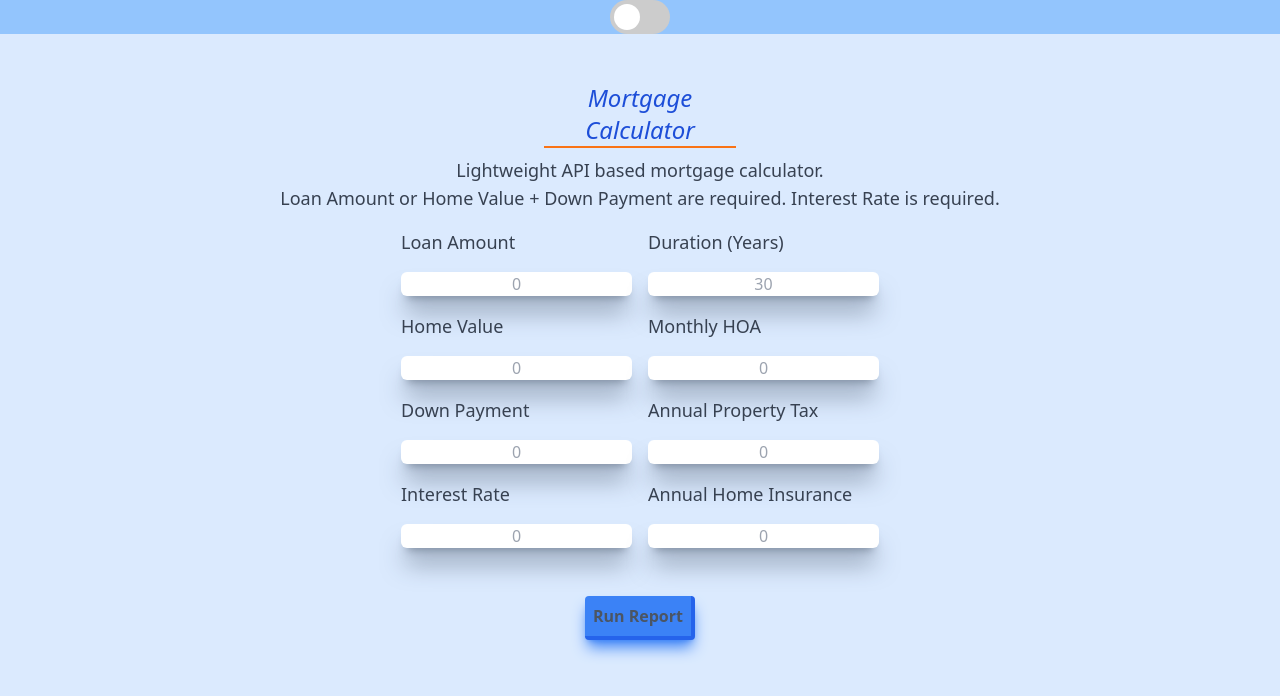
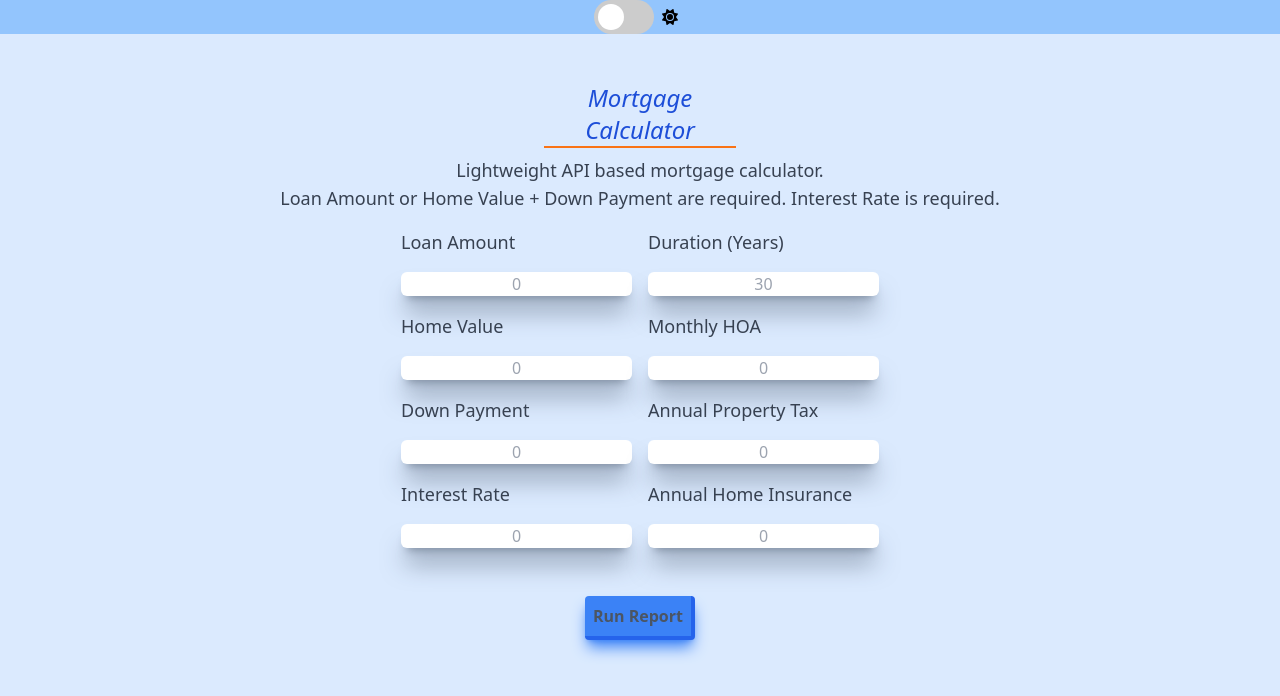
Before and after one commit to Mkhsx64/mortgage-calc, a React (Create React App) app: page / in a window 1280 px wide. Shown: the top 696 px of the page. Built offline with nearby package versions, Linux system fonts and the light colour scheme; the HTML template or start-up script is replaced by a standard one.

Commit message:
messing around with dynamically setting the icon for light/dark mode toggling

```diff
--- a/src/App.tsx
+++ b/src/App.tsx
@@ -1,14 +1,25 @@
 import React from 'react';
 import './App.css';
-import { useState } from 'react';
 import { FontAwesomeIcon } from '@fortawesome/react-fontawesome';
 import { faSun, faMoon } from '@fortawesome/free-solid-svg-icons'
+import { IconProp } from '@fortawesome/fontawesome-svg-core';
 
 function App() {
 
-  const [ldIcon, setldIcon] = useState({
-    return: String
-  });
+  let setIcon = faSun as IconProp;
+  const changeIcon = () => {
+    const element = document.getElementById("parent");
+    const themeElement = document.getElementById('themeMode');
+    if (element?.classList.contains('dark')) {
+      setIcon = faMoon;
+      themeElement?.setAttribute('icon', 'faMoon');
+      return;
+    } else {
+      setIcon = faSun;
+      themeElement?.setAttribute('icon', 'faSun');
+      return;
+    }
+  }
 
   return (
     <>
@@ -17,14 +28,15 @@ function App() {
       {/*Light/Dark mode slider to toggle between preferences*/}
       <div className="container flex justify-center w-full mx-auto space-x-4">
         <div className="w-full flex items-center justify-center bg-blue-300 dark:bg-slate-700 flex-row">
-        {/*<FontAwesomeIcon className ="m-2" icon={ ldIcon } />*/}
         <label className="switch">
           <input id="slider" type="checkbox" onClick={(() => {
             const element = document.getElementById("parent");
             element?.classList.toggle("dark");
+            changeIcon();
           })}/>
           <span className="slider round"></span>
         </label>
+        <FontAwesomeIcon id='themeMode' className="mx-2" icon={setIcon} />
         </div>
       </div>
 
```
